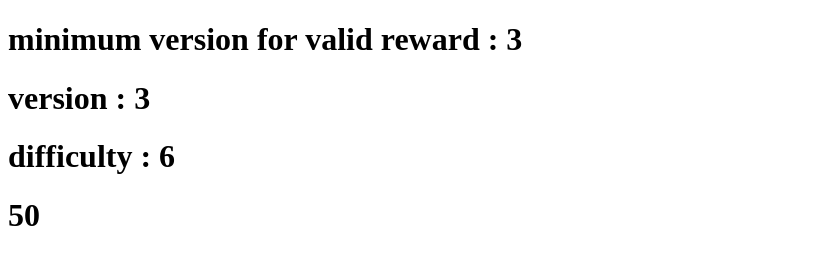
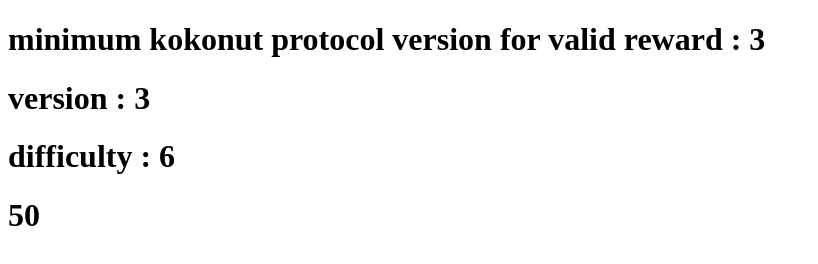
Before and after one commit to Pascal-Institute/kokonut-oil-station, a plain HTML site: page index.html in a window 1280 px wide. Shown: the whole page, without its empty margins (0-818 px from the left). Drawn offline with Linux system fonts and the light colour scheme.

Commit message:
Update index.html

```diff
--- a/index.html
+++ b/index.html
@@ -5,7 +5,7 @@
 <title>kokonut-oil-station</title>
 </head>
 <body>
-<h1>minimum version for valid reward : 3</h1>
+<h1>minimum kokonut protocol version for valid reward : 3</h1>
 <h1>version : 3</h1>
 <h1>difficulty : 6</h1>
 <h1 id="reward"></h1>
```
